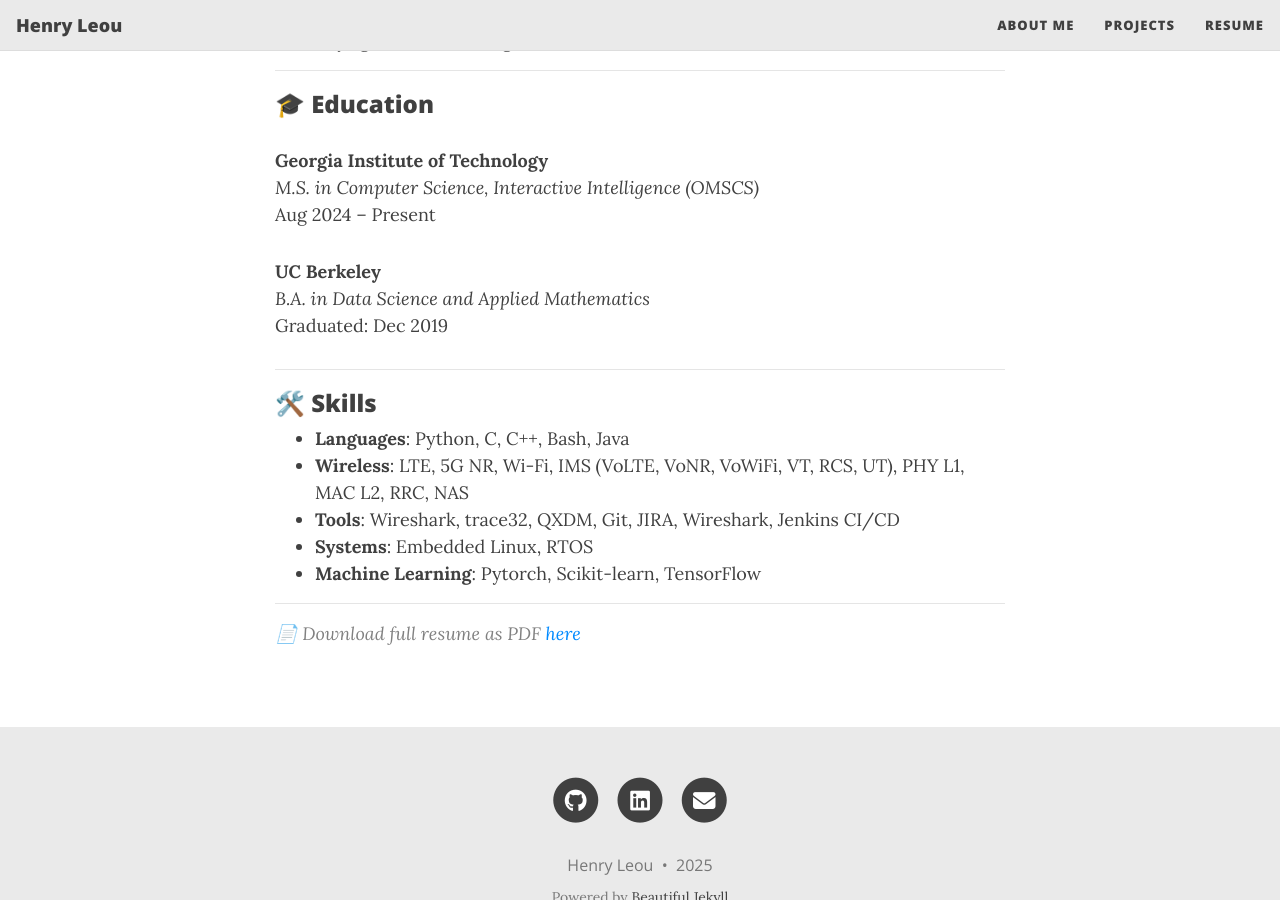
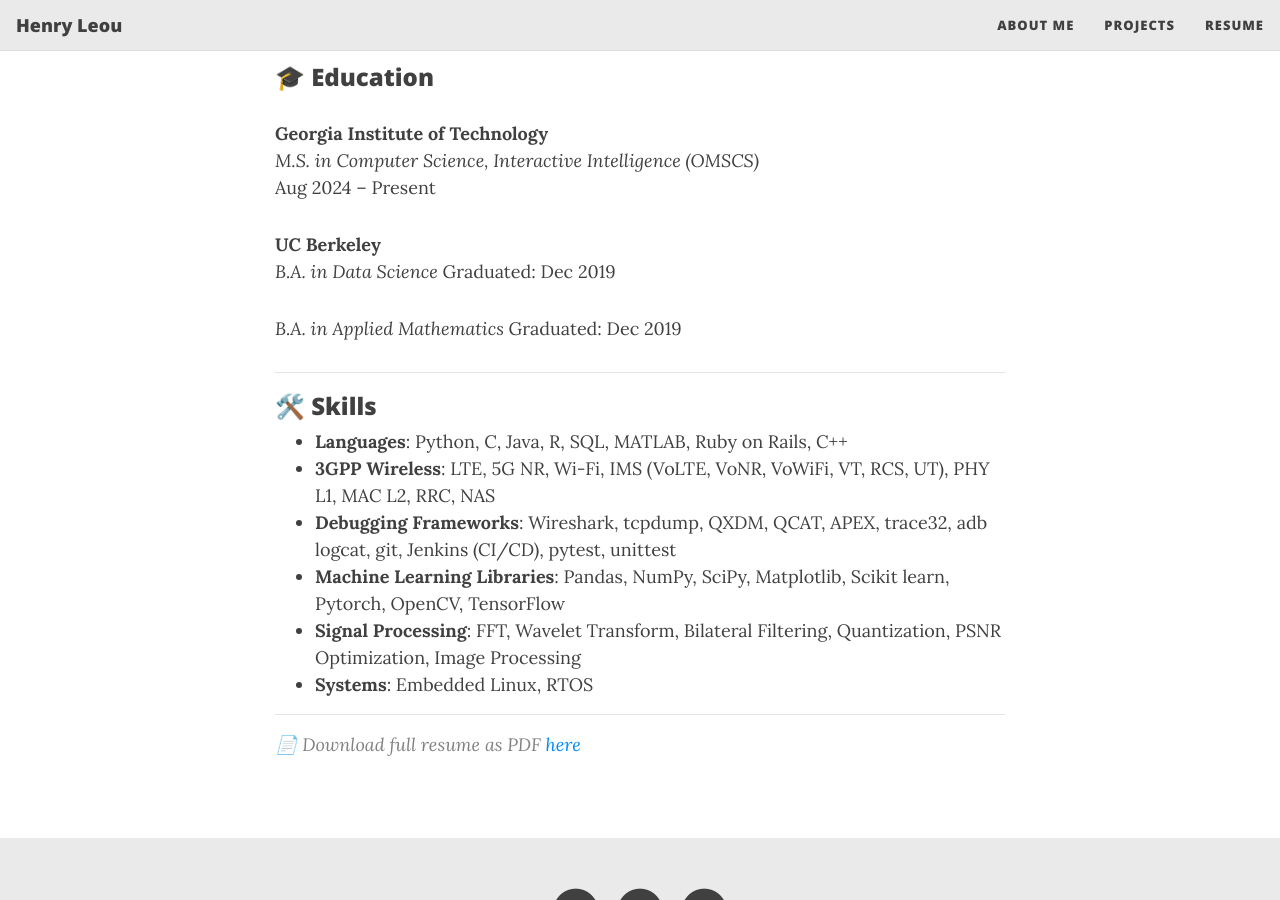
Before and after one commit to henryleou/henryleou.github.io, a Jekyll site: the page built from resume.md, in a window 1280 px wide and 900 px high, scrolled down 973 px. Built offline with Jekyll 4.4.1, drawn with Linux system fonts in a browser that asks for light colours; some of the changed text lies outside the part shown.

Commit message:
update resume v4

```diff
--- a/resume.md
+++ b/resume.md
@@ -34,17 +34,21 @@ Team: Data IMS, Pre-Certification (GCF/PTCRB NA Conformance)
 Aug 2024 – Present
 
 **UC Berkeley**
-*B.A. in Data Science and Applied Mathematics*
+*B.A. in Data Science*
+Graduated: Dec 2019
+
+*B.A. in Applied Mathematics*
 Graduated: Dec 2019
 
 ---
 
 ### 🛠️ Skills
-- **Languages**: Python, C, C++, Bash, Java
-- **Wireless**: LTE, 5G NR, Wi-Fi, IMS (VoLTE, VoNR, VoWiFi, VT, RCS, UT), PHY L1, MAC L2, RRC, NAS
-- **Tools**: Wireshark, trace32, QXDM, Git, JIRA, Wireshark, Jenkins CI/CD
+- **Languages**: Python, C, Java, R, SQL, MATLAB, Ruby on Rails, C++
+- **3GPP Wireless**: LTE, 5G NR, Wi-Fi, IMS (VoLTE, VoNR, VoWiFi, VT, RCS, UT), PHY L1, MAC L2, RRC, NAS
+- **Debugging Frameworks**: Wireshark, tcpdump, QXDM, QCAT, APEX, trace32, adb logcat, git, Jenkins (CI/CD), pytest, unittest
+- **Machine Learning Libraries**: Pandas, NumPy, SciPy, Matplotlib, Scikit learn, Pytorch, OpenCV, TensorFlow
+- **Signal Processing**: FFT, Wavelet Transform, Bilateral Filtering, Quantization, PSNR Optimization, Image Processing
 - **Systems**: Embedded Linux, RTOS
-- **Machine Learning**: Pytorch, Scikit-learn, TensorFlow
 
 ---
 
```
Also changed, not shown: other parts of resume.md (+1 -1 lines).
